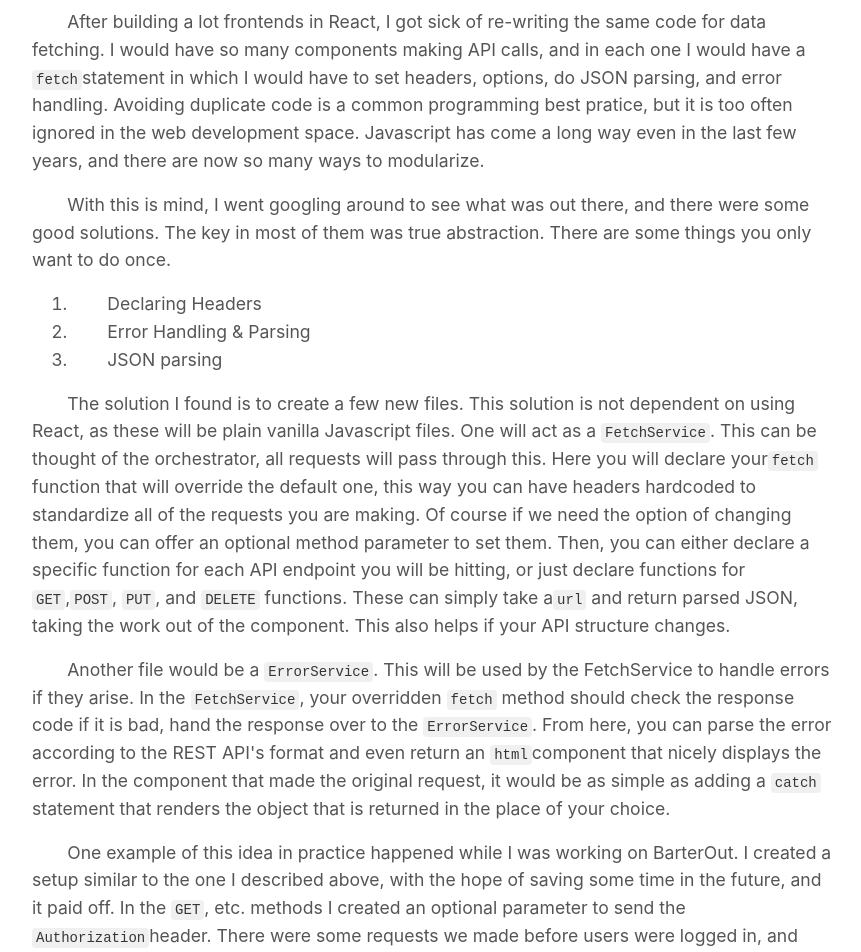
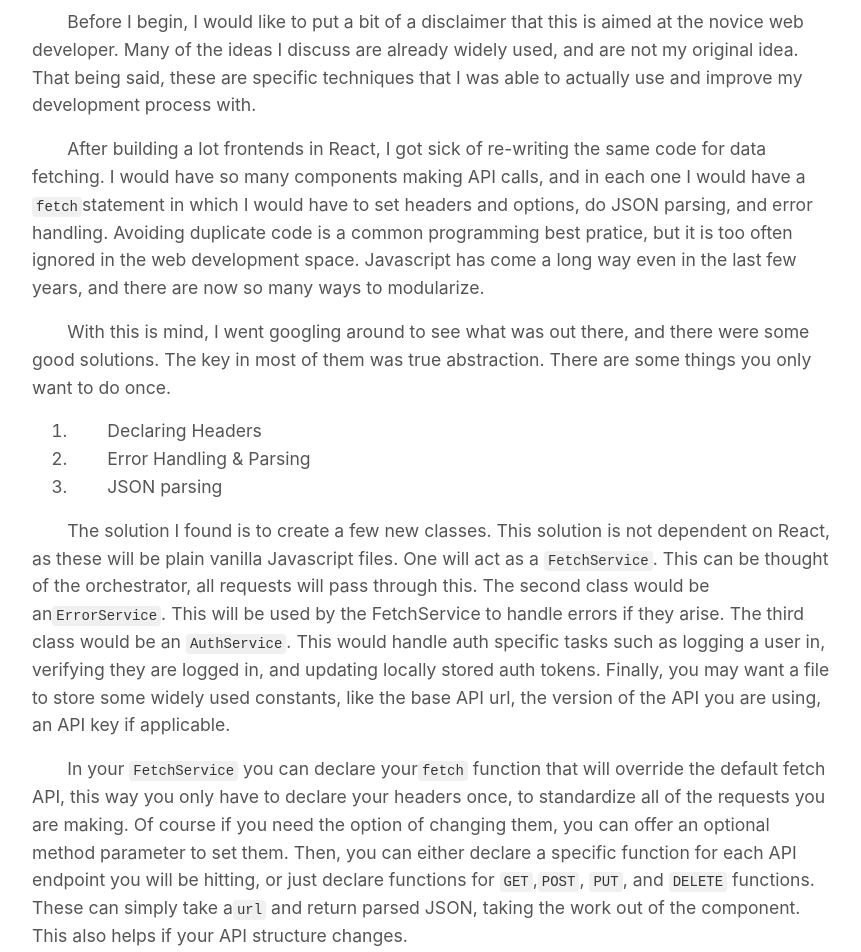
Before and after one commit to duncangrubbs/portfolio, a React (Create React App) app: page /blog/oct012020 in a window 1280 px wide. Shown: the part 140-1092 px from the top of the page, without its empty margins (208-1069 px from the left). Built offline with nearby package versions, Linux system fonts and the light colour scheme.

Commit message:
Blog edits.

```diff
--- a/src/css/main.css
+++ b/src/css/main.css
@@ -206,3 +206,7 @@ a:hover {
   max-width: 832px;
   margin: 0 auto;
 }
+
+.blog__content a:hover {
+  background: none;
+}
--- a/src/routes/Blog.jsx
+++ b/src/routes/Blog.jsx
@@ -19,7 +19,12 @@ const Blog = () => (
        <Link to="/blog/oct012020">
         <WorkCard
           title="Modularize your API interface in Javascript"
-          text=""
+          text="After building a lot frontends in React, I got sick of re-writing the same code for data fetching.
+          I would have so many components making API calls, and in each one I would have a fetch
+          statement in which I would have to set headers, options, do JSON parsing, and error handling.
+          Avoiding duplicate code is a common programming best pratice, but it is too often ignored in the
+          web development space. Javascript has come a long way even in the last few years, and there are now
+          so many ways to modularize."
         />
       </Link>
     </div>
--- a/src/routes/blog/OCT012020.jsx
+++ b/src/routes/blog/OCT012020.jsx
@@ -18,9 +18,15 @@ const OCT012020 = () => (
     <div className="portfoliopage__content--article">
       <h1>Modularize your API interface in Javascript</h1>
       <p className="writing__para">
+        Before I begin, I would like to put a bit of a disclaimer that this is aimed at the
+        novice web developer. Many of the ideas I discuss are already widely used, and are
+        not my original idea. That being said, these are specific techniques that I was able
+        to actually use and improve my development process with.
+      </p>
+      <p className="writing__para">
         After building a lot frontends in React, I got sick of re-writing the same code for data fetching.
         I would have so many components making API calls, and in each one I would have a <code>fetch</code>
-        statement in which I would have to set headers, options, do JSON parsing, and error handling.
+        statement in which I would have to set headers and options, do JSON parsing, and error handling.
         Avoiding duplicate code is a common programming best pratice, but it is too often ignored in the
         web development space. Javascript has come a long way even in the last few years, and there are now
         so many ways to modularize.
@@ -35,11 +41,20 @@ const OCT012020 = () => (
         <li>JSON parsing</li>
       </ol>
       <p className="writing__para">
-        The solution I found is to create a few new files. This solution is not dependent on using React, as
+        The solution I found is to create a few new classes. This solution is not dependent on React, as
         these will be plain vanilla Javascript files. One will act as a <code>FetchService</code>. This
-        can be thought of the orchestrator, all requests will pass through this. Here you will declare your
-        <code>fetch</code> function that will override the default one, this way you can have headers hardcoded
-        to standardize all of the requests you are making. Of course if we need the option of changing them,
+        can be thought of the orchestrator, all requests will pass through this. The second class would be an
+        <code>ErrorService</code>. This will be used by the FetchService to handle errors if they arise.
+        The third class would be an <code>AuthService</code>. This would handle auth specific tasks such
+        as logging a user in, verifying they are logged in, and updating locally stored auth tokens.
+        Finally, you may want a file to store some widely used constants, like the base API url, the
+        version of the API you are using, an API key if applicable.
+      </p>
+
+      <p className="writing__para">
+        In your <code>FetchService</code> you can declare your
+        <code>fetch</code> function that will override the default fetch API, this way you only have to declare your
+        headers once, to standardize all of the requests you are making. Of course if you need the option of changing them,
         you can offer an optional method parameter to set them. Then, you can either declare a specific
         function for each API endpoint you will be hitting, or just declare functions for <code>GET</code>,
         <code>POST</code>, <code>PUT</code>, and <code>DELETE</code> functions. These can simply take a
@@ -47,8 +62,13 @@ const OCT012020 = () => (
         if your API structure changes.
       </p>
       <p className="writing__para">
-        Another file would be a <code>ErrorService</code>. This will be used by the FetchService to handle
-        errors if they arise. In the <code>FetchService</code>, your overridden <code>fetch</code> method
+        In <code>AuthService</code>, you could declare public functions for logging a user in and out. These would
+        utilize the other services to make API requests, but they would validate and store the tokens themselves.
+        You could also provide functions for retrieving the auth token from storage and parsing it to return a
+        permission level, etc.
+      </p>
+      <p className="writing__para">
+        In the <code>FetchService</code>, your overridden <code>fetch</code> method
         should check the response code if it is bad, hand the response over to the <code>ErrorService</code>.
         From here, you can parse the error according to the REST API's format and even return an <code>html</code>
         component that nicely displays the error. In the component that made the original request, it would be
```
